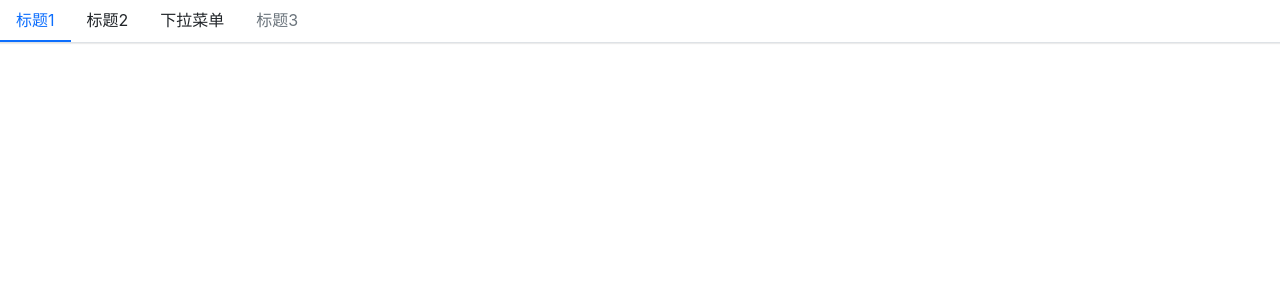
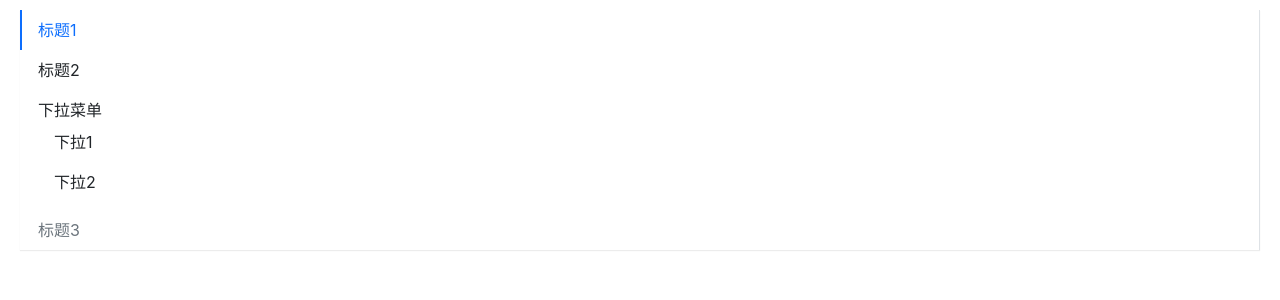
Before and after one commit to siaoynli/react-learn-discreteness, a React (Create React App) app: page / in a window 1280 px wide. Shown: the top 300 px of the page. Built offline with nearby package versions, Linux system fonts and the light colour scheme.

Commit message:
添加自动下拉属性

```diff
--- a/src/App.tsx
+++ b/src/App.tsx
@@ -12,7 +12,8 @@
           // eslint-disable-next-line no-alert
           alert(index);
         }}
-        mode="horizontal"
+        mode="vertical"
+        defaultOpenSubMenus={['2']}
       >
         <MenuItem>标题1</MenuItem>
         <MenuItem>标题2</MenuItem>
--- a/src/components/Menu/menu.tsx
+++ b/src/components/Menu/menu.tsx
@@ -13,18 +13,28 @@
   mode?: MenuModel;
   style?: React.CSSProperties;
   onSelect?: SelectCallback;
+  defaultOpenSubMenus?: string[];
 }
 
 interface IMenuContext {
   index: string;
   onSelect?: SelectCallback;
   mode?: MenuModel;
+  defaultOpenSubMenus?: string[];
 }
 
 export const MenuContext = createContext<IMenuContext>({ index: '0' });
 
 const Menu: React.FC<MenuProps> = props => {
-  const { defaultIndex, className, mode, style, children, onSelect } = props;
+  const {
+    defaultIndex,
+    className,
+    mode,
+    style,
+    children,
+    onSelect,
+    defaultOpenSubMenus,
+  } = props;
   const [currentIndex, setIndex] = useState(defaultIndex);
   const classes = classNames('viking-menu', className, {
     'menu-horizontal': mode === 'horizontal',
@@ -43,6 +53,7 @@
     index: currentIndex || '0',
     onSelect: handleClick,
     mode,
+    defaultOpenSubMenus,
   };
 
   // eslint-disable-next-line arrow-body-style
@@ -77,6 +88,7 @@
   style: {},
   onSelect: () => {},
   children: null,
+  defaultOpenSubMenus: [],
 };
 
 export default Menu;
--- a/src/components/Menu/subMenu.tsx
+++ b/src/components/Menu/subMenu.tsx
@@ -11,9 +11,15 @@
 }
 
 const SubMenu: React.FC<SubMenuProps> = props => {
-  const [menuOpen, setMenuOpen] = useState(false);
   const { index, title, className, children } = props;
   const context = useContext(MenuContext);
+  const openedSubMenus = context.defaultOpenSubMenus as string[];
+  const isOpend =
+    context.mode === 'vertical' && index
+      ? openedSubMenus.includes(index)
+      : false;
+  const [menuOpen, setMenuOpen] = useState(isOpend);
+
   const classes = classNames('menu-item submenu-item', className, {
     'is-active': context.index === index,
   });
```
